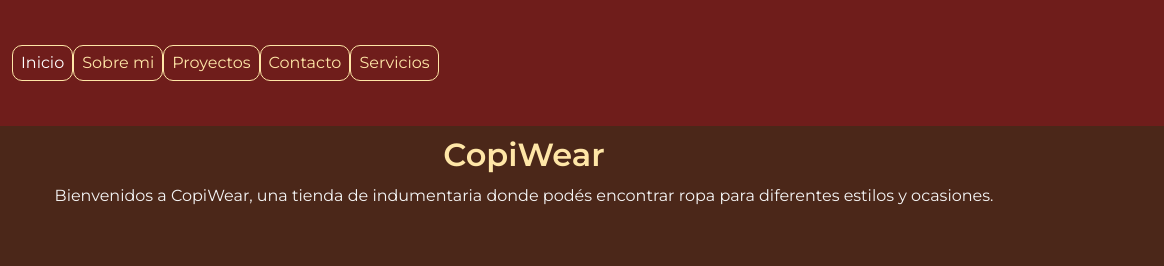
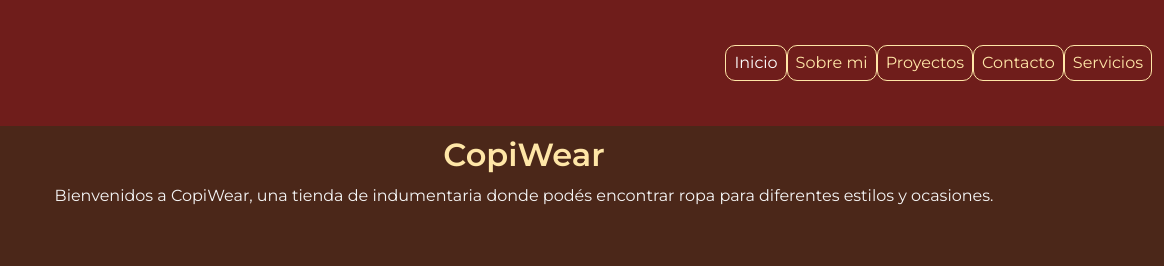
Before and after one commit to santiagoschapira-hue/CopiWear-Indumentaria, a plain HTML site: page index.html in a window 1280 px wide. Shown: the top 266 px of the page, 116-1280 px from the left. Drawn offline with nearby package versions, Linux system fonts and the light colour scheme.

Commit message:
Se corrigio la alineacion de la navegacion

```diff
--- a/styles/style.css
+++ b/styles/style.css
@@ -42,6 +42,9 @@ header{
 }
 .navbar-copiwear{
     background-color: #6F1D1B;
+}
+.navbar-copiwear .navbar-collapse{
+    justify-content: flex-end;
 }
 /* MAIN */
 section{
```
